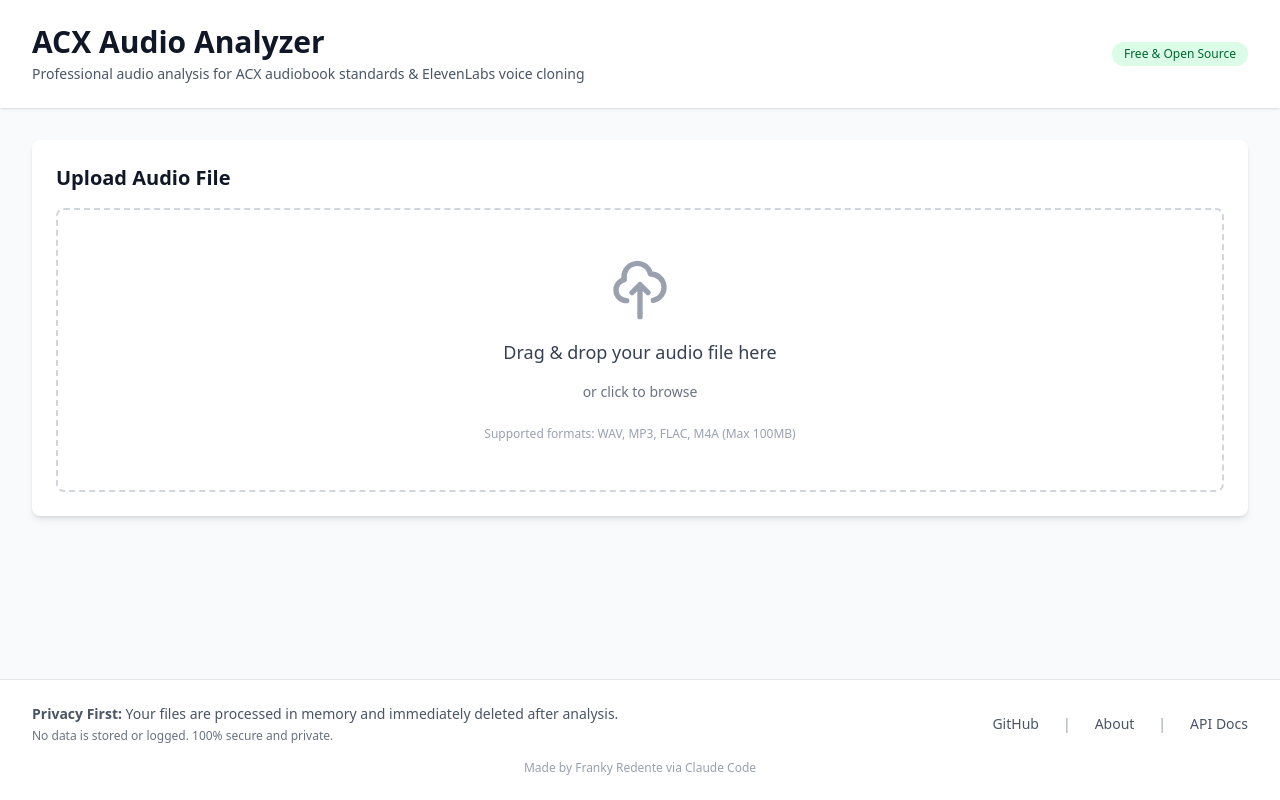
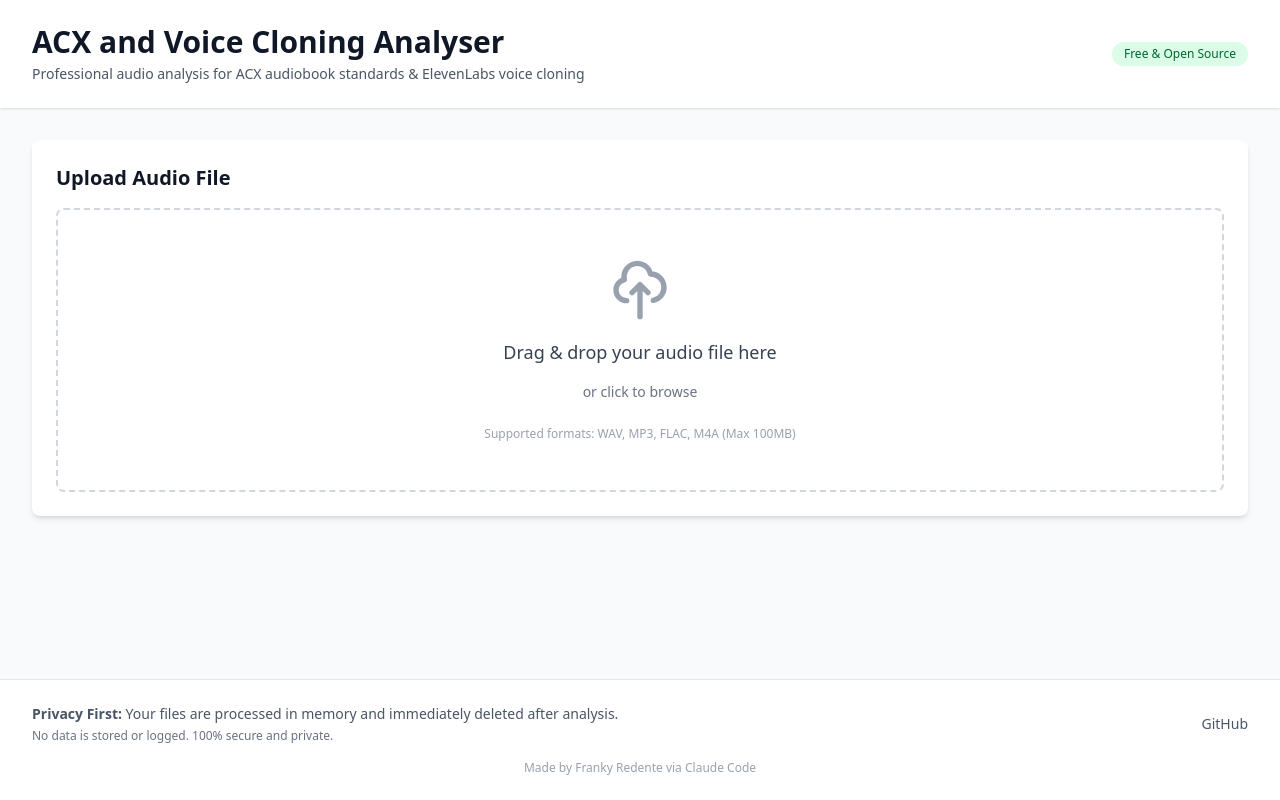
Before and after one commit to fr4nky8oy/Calibration_Metrics, a React app in the folder Web_Version/frontend/: page / in a window 1280 px wide. Built offline with nearby package versions, Linux system fonts and the light colour scheme; no server answers; the HTML template or start-up script is replaced by a standard one.

Commit message:
Update branding and footer links

```diff
--- a/Web_Version/frontend/src/components/Footer.jsx
+++ b/Web_Version/frontend/src/components/Footer.jsx
@@ -13,31 +13,24 @@ const Footer = () => {
           </div>
           <div className="flex items-center space-x-6 text-sm text-gray-600">
             <a
-              href="https://github.com"
+              href="https://github.com/fr4nky8oy/Calibration_Metrics"
               target="_blank"
               rel="noopener noreferrer"
               className="hover:text-gray-900 transition-colors"
             >
               GitHub
             </a>
-            <span className="text-gray-400">|</span>
-            <a
-              href="#"
-              className="hover:text-gray-900 transition-colors"
-            >
-              About
-            </a>
-            <span className="text-gray-400">|</span>
-            <a
-              href="#"
-              className="hover:text-gray-900 transition-colors"
-            >
-              API Docs
-            </a>
           </div>
         </div>
         <div className="mt-4 text-center text-xs text-gray-400">
-          Made by Franky Redente via Claude Code
+          Made by <a
+            href="https://www.frankyredente.com/"
+            target="_blank"
+            rel="noopener noreferrer"
+            className="hover:text-gray-600 transition-colors"
+          >
+            Franky Redente
+          </a> via Claude Code
         </div>
       </div>
     </footer>
--- a/Web_Version/frontend/src/components/Header.jsx
+++ b/Web_Version/frontend/src/components/Header.jsx
@@ -5,7 +5,7 @@ const Header = () => {
         <div className="flex items-center justify-between">
           <div>
             <h1 className="text-3xl font-bold text-gray-900">
-              ACX Audio Analyzer
+              ACX and Voice Cloning Analyser
             </h1>
             <p className="mt-1 text-sm text-gray-600">
               Professional audio analysis for ACX audiobook standards & ElevenLabs voice cloning
```
